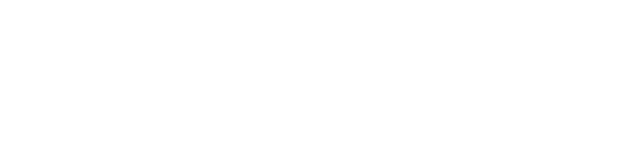
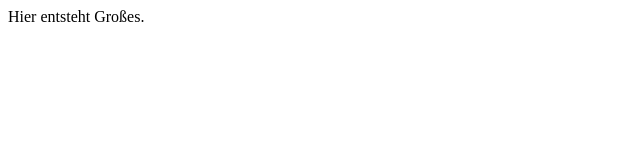
Before and after one commit to rosarotesmonster/schreibblockade, a plain HTML site: page index.html in a window 1280 px wide. Shown: the whole page, without its empty margins (0-640 px from the left). Drawn offline with Linux system fonts and the light colour scheme.

Commit message:
Update index.html

```diff
--- a/index.html
+++ b/index.html
@@ -9,7 +9,7 @@
 </head>
 
 <body>
-
+Hier entsteht Großes.
 </body>
 
 </html>
```
